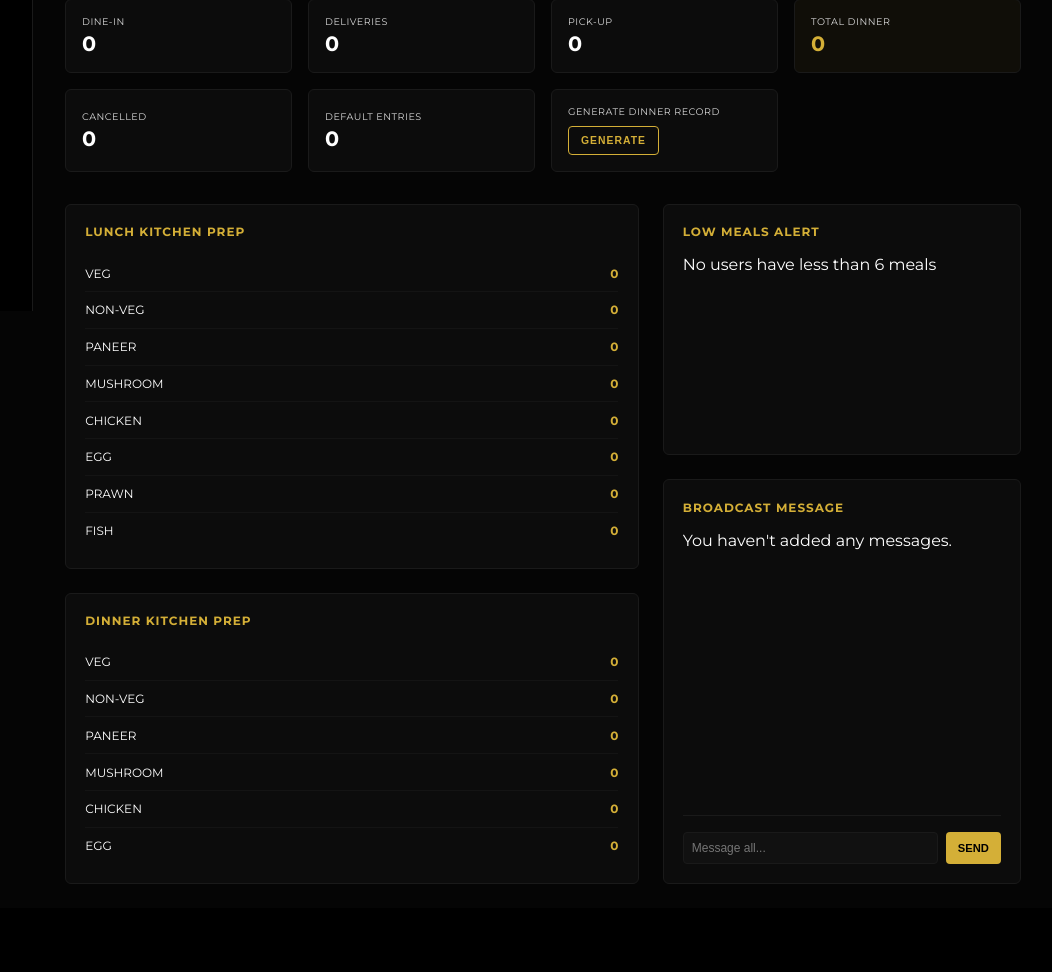
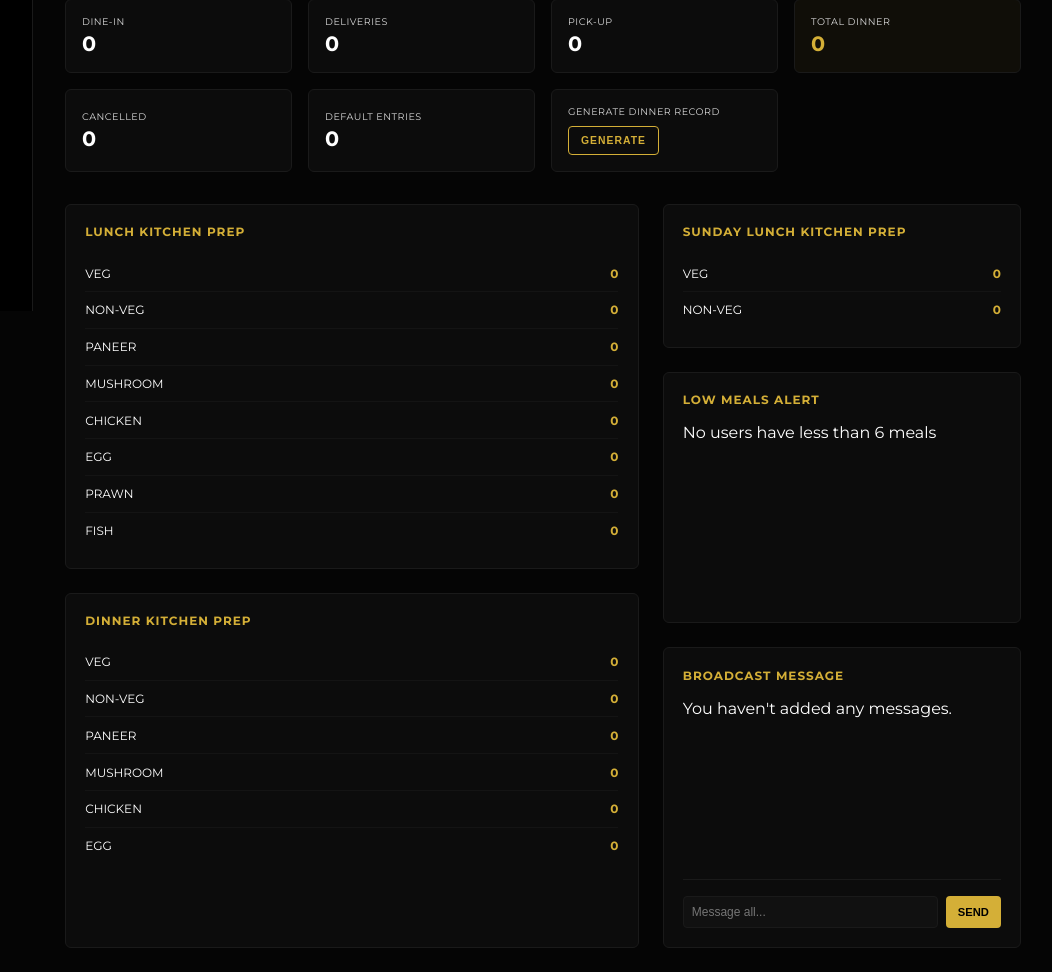
Before and after one commit to ayushmans-kitchen/AK, a Django app: page /ayushman/admin/dashboard/ in a window 1280 px wide. Shown: the part 489-1461 px from the top of the page, without its empty margins (227-1279 px from the left). Before the commit the page ends 1373 px from the top, so only its background shows below. Run offline with Django 5.2, Linux system fonts and the light colour scheme; the visitor is signed in with stand-in values (Sample User, id 1); data comes from the database, SQL or seed files in the repository; data that the repository does not hold is empty.

Commit message:
dashboard(sunday meal )

```diff
--- a/templates/Admin/dashboard.html
+++ b/templates/Admin/dashboard.html
@@ -297,6 +297,11 @@
 
             <div class="right-col">
                 <div class="card">
+                    <div class="card-header"><h3>Sunday Lunch Kitchen Prep</h3></div>
+                        <div class="row"><span>VEG</span><span class="qty">0</span></div>
+                        <div class="row"><span>NON-VEG</span><span class="qty">0</span></div>
+                </div>
+                <div class="card">
                     <div class="card-header"><h3>Low Meals Alert</h3></div>
                     <div class="scroll-container alert-area">
                         {% for c in low_balance_customer %}
```
